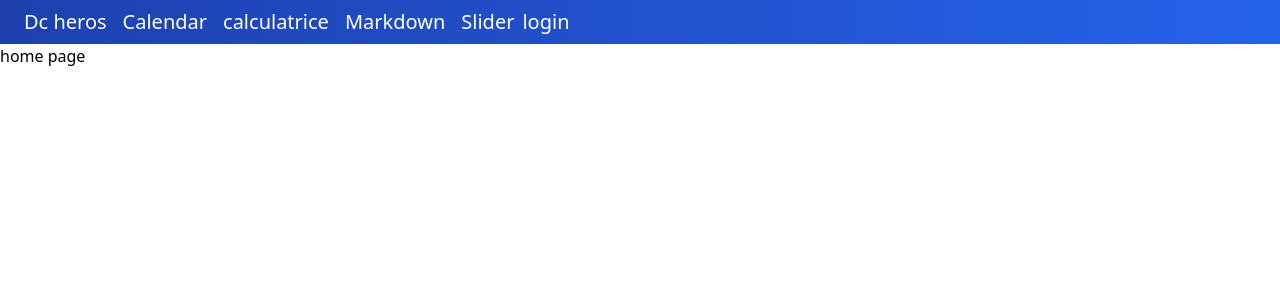
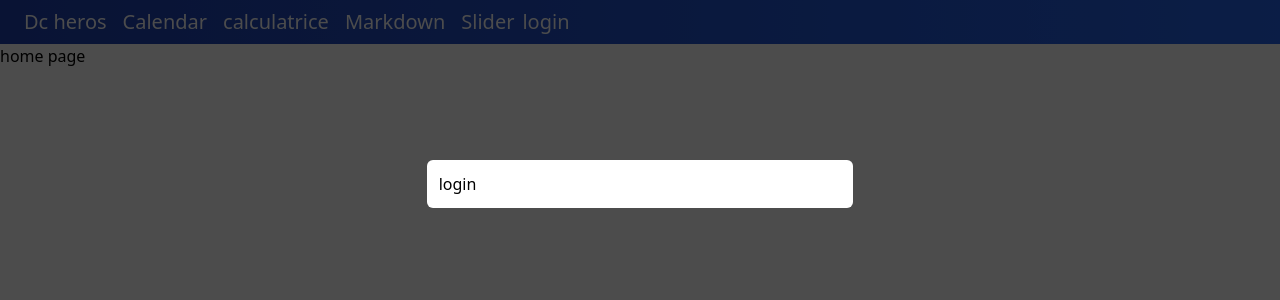
Before and after one commit to b3rking/vue3, a Vue app: page / in a window 1280 px wide. Both pictures are taken after a click on the button "login". Shown: the top 300 px of the page. Built offline with nearby package versions, Linux system fonts and the light colour scheme.

Commit message:
feat: add showing and hide modal

```diff
--- a/src/App.vue
+++ b/src/App.vue
@@ -1,7 +1,9 @@
 <template>
-    <AppHeader />
+  <AppHeader @show-modal="showModal = true" />
   <router-view></router-view>
-    <LoginModal />
+  <div v-if="showModal">
+    <LoginModal @hide-modal="showModal = false"/>
+  </div>
 </template>
 
 <script>
@@ -28,11 +30,13 @@ export default {
   },
 
   components: {
-        AppHeader, LoginModal
+    AppHeader,
+    LoginModal,
   },
 
   data() {
     return {
+      showModal: false,
       title: "hii to vue3",
       secondTitle: "<h1>title written with html tag</h1>",
       isVisible: null,
--- a/src/components/AppHeader.vue
+++ b/src/components/AppHeader.vue
@@ -5,7 +5,7 @@
         <router-link class="mx-2" v-for="url in urls" :key="url" :to="url.to">{{
             url.title
         }}</router-link>
-        <button @click="showModal = !showModal">login</button>
+        <button @click="$emit('show-modal')">login</button>
     </nav>
 </template>
 
--- a/src/components/LoginModal.vue
+++ b/src/components/LoginModal.vue
@@ -1,7 +1,8 @@
 <template>
-    <div v-if="showModal"
+    <div
         class="absolute top-0 left-0 h-screen w-screen z-2"
         style="background-color: rgba(0, 0, 0, 0.7)"
+        @click="$emit('hide-modal')"
     >
         <div class="bg-white flex m-auto w-1/3 my-40 rounded-md p-3">
             <div class="">login</div>
@@ -9,12 +10,6 @@
     </div>
 </template>
 <script>
-export default {
-    data() {
-        return {
-            showModal: false
-        }
-    },
-}
+export default {}
 </script>
 <style></style>
```
Lines whose indentation alone changed are shown as unchanged.
